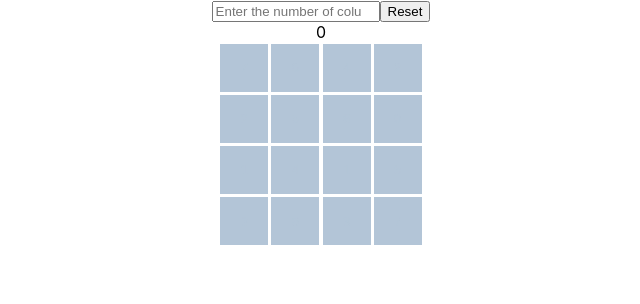
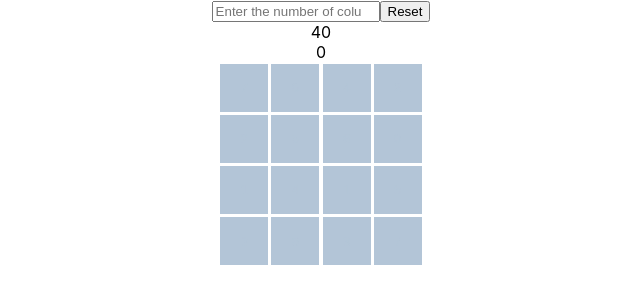
Before and after one commit to scall12/matching-game-react, a React (Create React App) app: page / in a window 1280 px wide. Shown: the top 304 px of the page, without its empty margins (319-959 px from the left). Built offline with nearby package versions, Linux system fonts and the light colour scheme.

Commit message:
Add Timer component and adjust logic in Reset and Game to provide functionality for Timer component

```diff
--- a/src/components/Card.jsx
+++ b/src/components/Card.jsx
@@ -39,7 +39,7 @@ const Card = (props) => {
         props.onClick(props.id, props.value);
         handleClick();
       }}
-      className={visible.toString() + ' ' + text.toString()}
+      className={`${visible} ${text}`}
     >
       {props.value}
     </button>
--- a/src/components/Game.jsx
+++ b/src/components/Game.jsx
@@ -4,6 +4,7 @@ import Board from './Board';
 import Size from './Size';
 import Reset from './Reset';
 import Move from './Move';
+import Timer from './Timer';
 import { createDeck } from '../helpers';
 
 const Game = () => {
@@ -12,8 +13,11 @@ const Game = () => {
   const [matchList, setMatchList] = useState([]);
   const [cards, setCards] = useState([]);
   const [moves, setMoves] = useState(0);
+  const [time, setTime] = useState(40);
+  const [isActive, setIsActive] = useState(false);
 
   const handleClick = (id, value) => {
+    setIsActive(true);
     if (!turn.card1.id) {
       setTurn({ ...turn, card1: { id, value } });
     } else if (!turn.card2.id && turn.card1.id !== id) {
@@ -34,30 +38,46 @@ const Game = () => {
     }, 500);
 
     return () => clearTimeout(timeout);
-  }, [turn, matchList]);
+  }, [turn, matchList, moves]);
 
   useEffect(() => {
     if (size * size === matchList.length) {
       console.log('WIN!');
+      setIsActive(false);
     }
   }, [size, matchList]);
 
+  useEffect(() => {
+    let timer;
+    if (isActive) {
+      timer = setInterval(() => {
+        setTime(() => time - 1);
+      }, 1000);
+    } else if (time === 0 || !isActive) {
+      clearInterval(timer);
+    }
+    return () => clearInterval(timer);
+  }, [time, isActive]);
+
   const changeSize = (val) => {
     setSize(val);
-    reset();
+    reset(val);
   };
 
-  const reset = () => {
+  const reset = (val) => {
     setMatchList([]);
     setTurn({ card1: {}, card2: {} });
-    setCards(createDeck(size));
+    setCards(createDeck(val));
     setMoves(0);
+    setTime(val * 10);
+    setIsActive(false);
   };
 
   return (
     <>
       <Size changeSize={changeSize} />
       <Reset onClick={reset} size={size} />
+      <Timer time={time} />
       <Move moves={moves} />
       <Board
         size={size}
--- a/src/components/Reset.jsx
+++ b/src/components/Reset.jsx
@@ -1,7 +1,7 @@
 import React from 'react';
 
 const Reset = (props) => {
-  return <button onClick={props.onClick}>Reset</button>;
+  return <button onClick={() => props.onClick(props.size)}>Reset</button>;
 };
 
 export default Reset;
--- /dev/null
+++ b/src/components/Timer.jsx
@@ -0,0 +1,7 @@
+import React, { useEffect } from 'react';
+
+const Timer = (props) => {
+  return <div>{props.time}</div>;
+};
+
+export default Timer;
```
Also changed, not shown: 1 other file (tests, documents, lock files or other folders).
